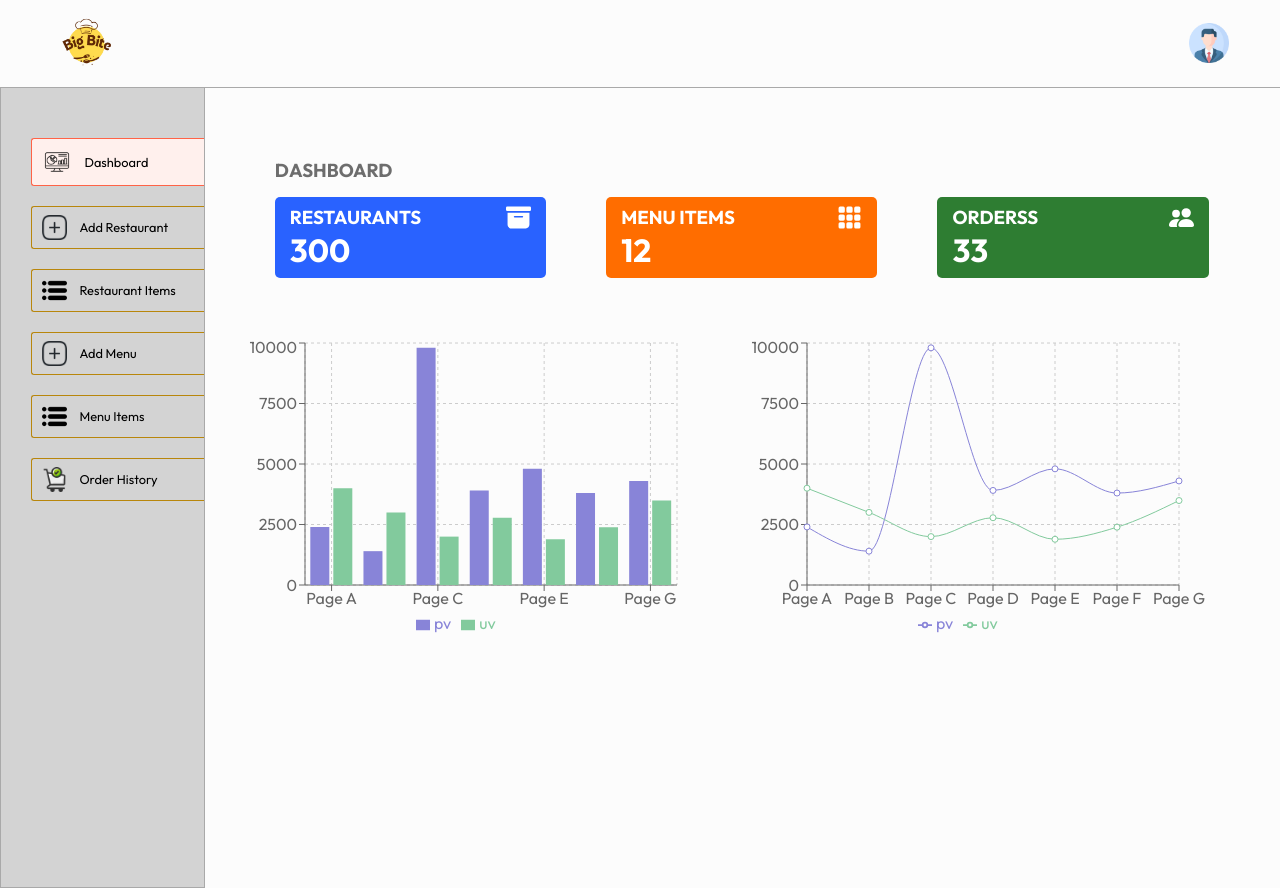
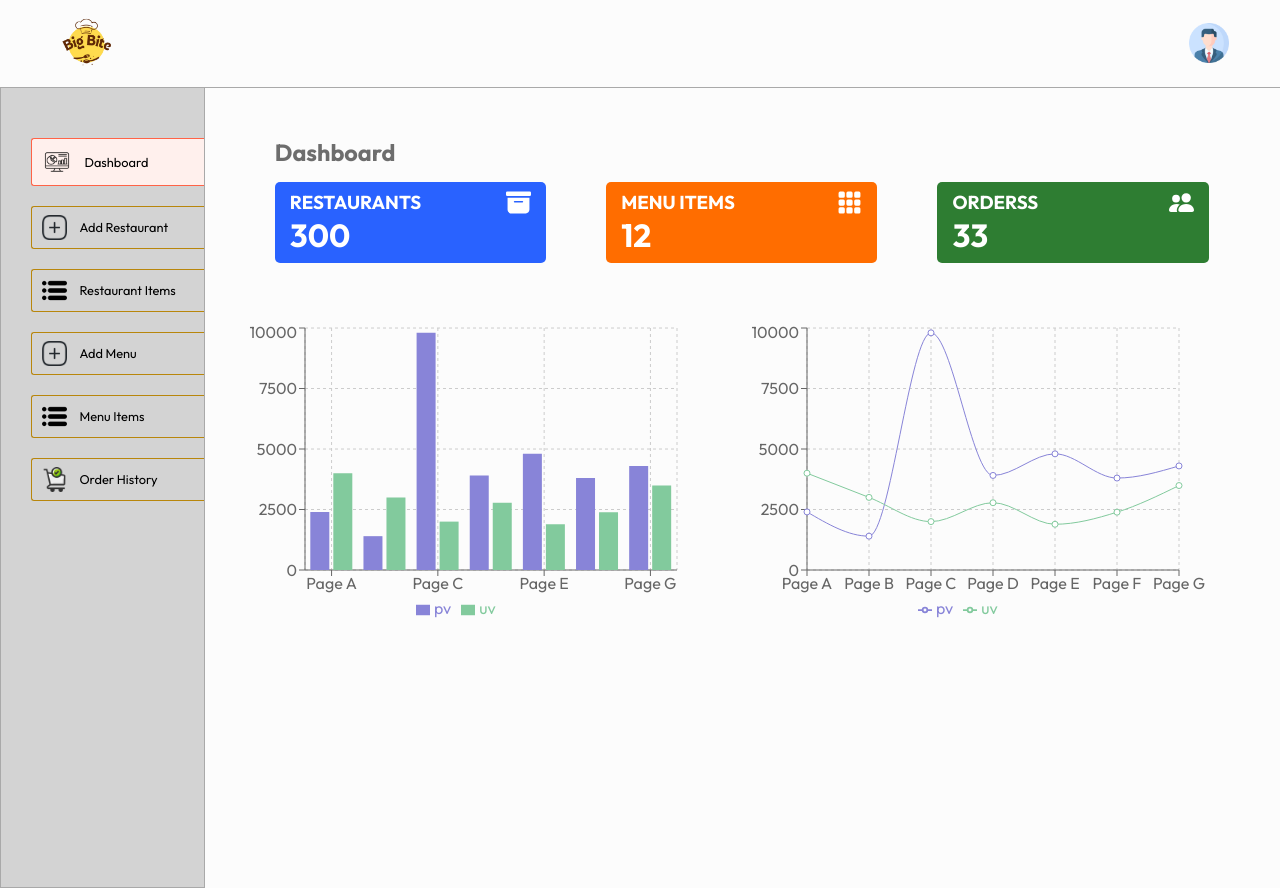
Before and after one commit to nisulaRap/RestaurantAdmin, a React (Vite) app in the folder Frontend/: page / in a window 1280 px wide. Built offline with nearby package versions, Linux system fonts and the light colour scheme.

Commit message:
Updated font size in main title for dashboard

```diff
--- a/Frontend/src/Pages/Dashboard/Dashboard.css
+++ b/Frontend/src/Pages/Dashboard/Dashboard.css
@@ -9,8 +9,9 @@
   .main-title {
     display: flex;
     justify-content: space-between;
-    margin-top: 50px;
+    margin-top: 30px;
     margin-left: 50px;
+    font-size: 20px;
   }
 
   .main-cards {
--- a/Frontend/src/Pages/Dashboard/Dashboard.jsx
+++ b/Frontend/src/Pages/Dashboard/Dashboard.jsx
@@ -53,7 +53,7 @@ const Dashboard = () => {
   return (
     <div className='main-container'>
         <div className='main-title'>
-            <h3>DASHBOARD</h3>
+            <h3>Dashboard</h3>
         </div>
 
         <div className='main-cards'>
```
